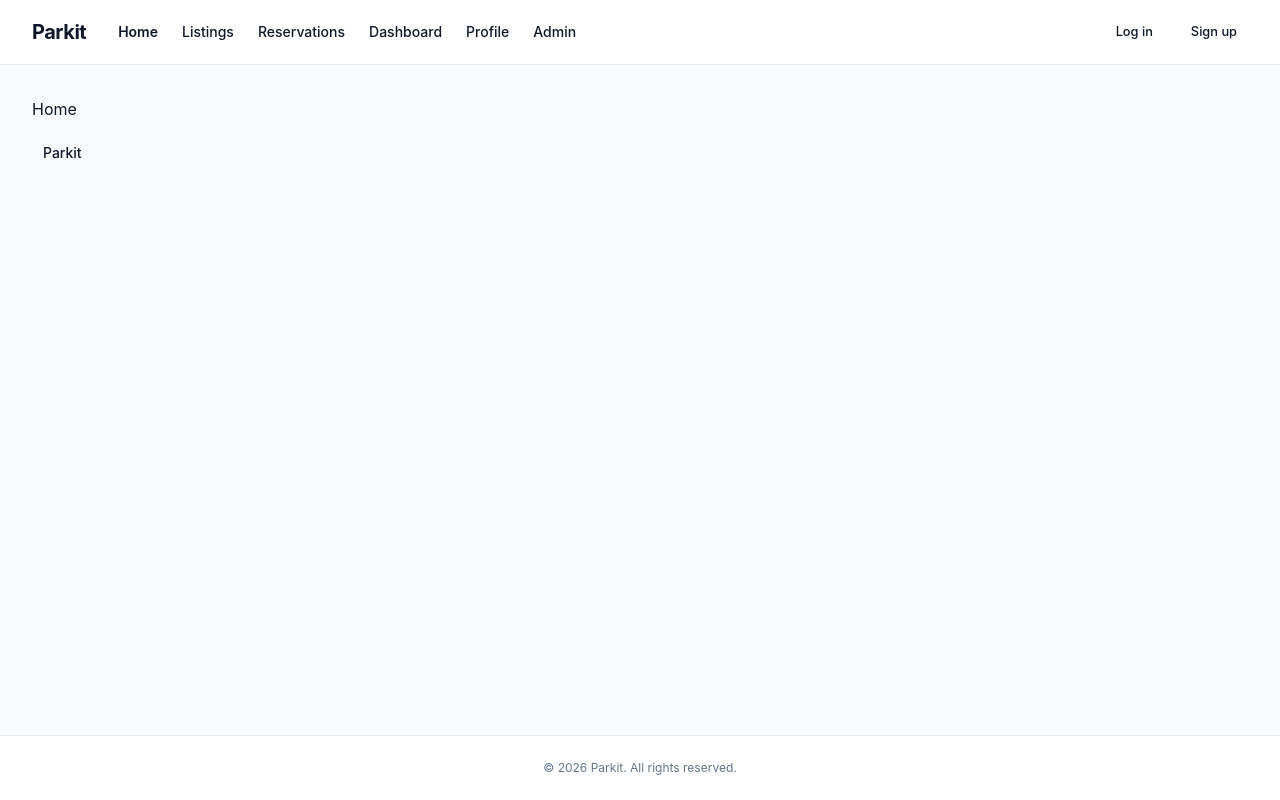
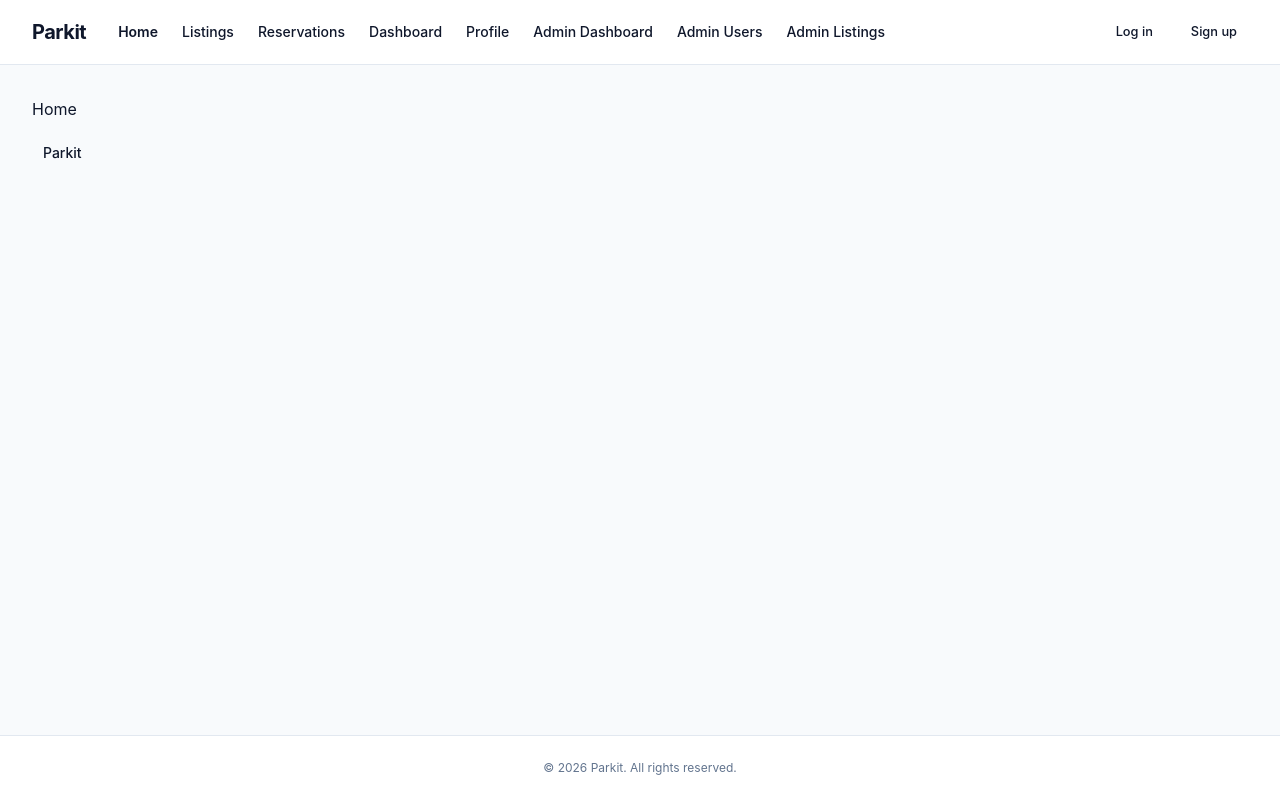
Before and after one commit to pratikbhattarai76/parkit-frontend, a React (Vite) app: page / in a window 1280 px wide. Built offline with nearby package versions, Linux system fonts and the light colour scheme.

Commit message:
feat: add admin sub-navigation links to Navbar

```diff
--- a/src/components/layout/Navbar.jsx
+++ b/src/components/layout/Navbar.jsx
@@ -12,7 +12,9 @@ export default function Navbar() {
     { name: "Reservations", path: "/reservations" },
     { name: "Dashboard", path: "/dashboard" },
     { name: "Profile", path: "/profile" },
-    { name: "Admin", path: "/admin" },
+    { name: "Admin Dashboard", path: "/admin" },
+    { name: "Admin Users", path: "/admin/users" },
+    { name: "Admin Listings", path: "/admin/listings" },
   ];
 
   return (
```
